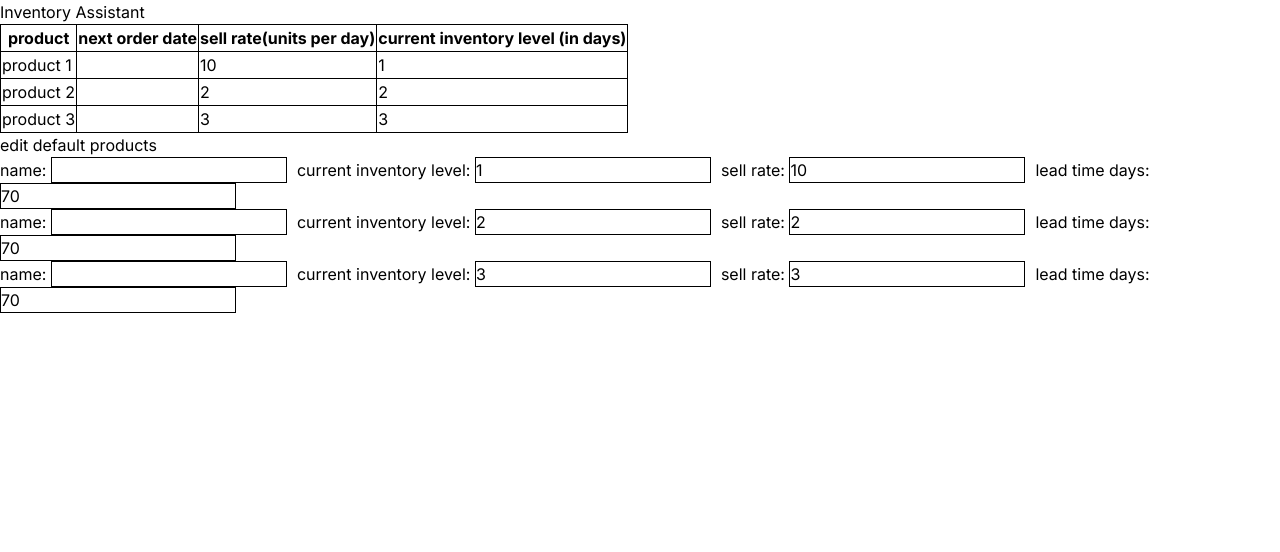
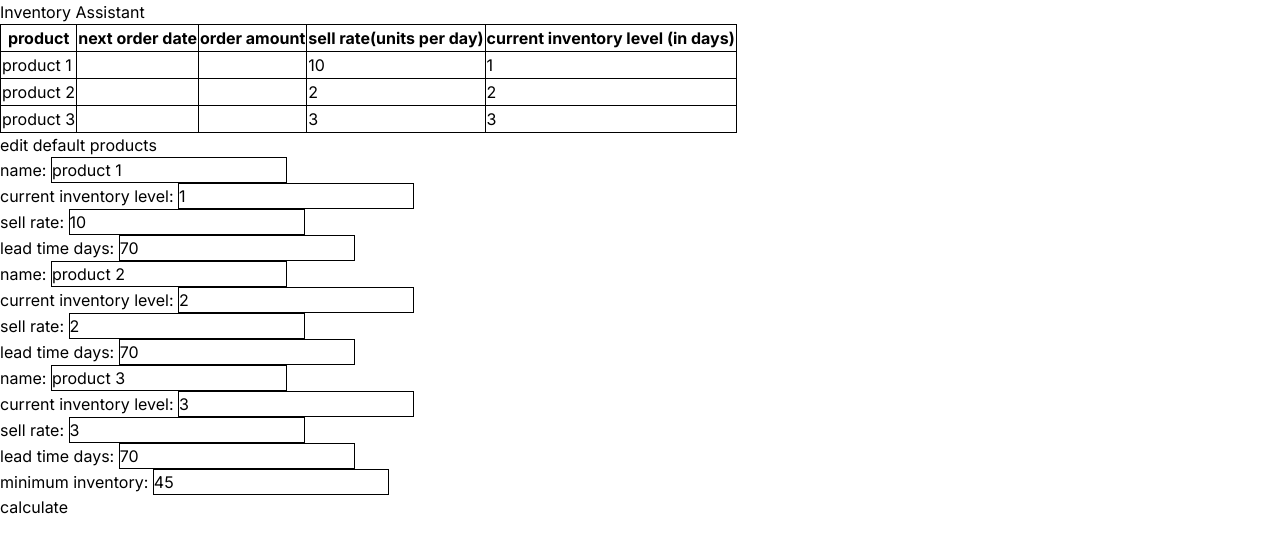
Before and after one commit to bilalsattar24/inventory-assistant, a Next.js app: page / in a window 1280 px wide. Shown: the top 552 px of the page. Built offline with nearby package versions, Linux system fonts and the light colour scheme.

Commit message:
update structure

```diff
--- a/src/app/page.tsx
+++ b/src/app/page.tsx
@@ -2,8 +2,10 @@
 import { useState } from "react";
 
 type Product = {
+  id: number;
   name: string;
   nextOrderDate?: Date;
+  orderAmount?: number;
   currentInventoryLevel: number;
   sellRate: number;
   leadTimeDays: number;
@@ -11,18 +13,21 @@ type Product = {
 
 const defaultProducts = [
   {
+    id: 1,
     name: "product 1",
     currentInventoryLevel: 1,
     sellRate: 10,
     leadTimeDays: 70,
   },
   {
+    id: 2,
     name: "product 2",
     currentInventoryLevel: 2,
     sellRate: 2,
     leadTimeDays: 70,
   },
   {
+    id: 3,
     name: "product 3",
     currentInventoryLevel: 3,
     sellRate: 3,
@@ -32,6 +37,9 @@ const defaultProducts = [
 
 export default function Home() {
   const [products, setProducts] = useState<Product[]>(defaultProducts);
+  const [minimumInventory, setMinimumInventory] = useState(45);
+
+  const calculate = () => {};
 
   return (
     <>
@@ -41,6 +49,7 @@ export default function Home() {
           <tr>
             <th style={{ border: "1px solid black" }}>product</th>
             <th style={{ border: "1px solid black" }}>next order date</th>
+            <th style={{ border: "1px solid black" }}>order amount</th>
             <th style={{ border: "1px solid black" }}>
               sell rate(units per day)
             </th>
@@ -56,6 +65,9 @@ export default function Home() {
               <td style={{ border: "1px solid black" }}>
                 {product.nextOrderDate?.toLocaleDateString()}
               </td>
+              <td style={{ border: "1px solid black" }}>
+                {product.orderAmount}
+              </td>
               <td style={{ border: "1px solid black" }}>{product.sellRate}</td>
 
               <td style={{ border: "1px solid black" }}>
@@ -67,14 +79,14 @@ export default function Home() {
       </table>
 
       {/* ui for editing default products*/}
-      <h2>edit default products</h2>
+      <h1>edit default products</h1>
       {products.map((product, index) => {
         return (
-          <div key={product.name}>
+          <div key={product.id}>
             <label>name: </label>
             <input
+              key={product.id}
               style={{ border: "1px solid black", marginRight: "10px" }}
-              type="number"
               value={product.name}
               onChange={(event) => {
                 const newProducts = [...products];
@@ -82,8 +94,10 @@ export default function Home() {
                 setProducts(newProducts);
               }}
             />
+            <br />
             <label>current inventory level: </label>
             <input
+              key={product.id}
               style={{ border: "1px solid black", marginRight: "10px" }}
               type="number"
               value={product.currentInventoryLevel}
@@ -95,6 +109,7 @@ export default function Home() {
                 setProducts(newProducts);
               }}
             />
+            <br />
             <label>sell rate: </label>
             <input
               style={{ border: "1px solid black", marginRight: "10px" }}
@@ -106,6 +121,8 @@ export default function Home() {
                 setProducts(newProducts);
               }}
             />
+            <br />
+
             <label>lead time days: </label>
             <input
               style={{ border: "1px solid black", marginRight: "10px" }}
@@ -119,8 +136,21 @@ export default function Home() {
             />
           </div>
         );
-        console.log(product);
       })}
+      <div>
+        <label>minimum inventory: </label>
+        <input
+          style={{ border: "1px solid black", marginRight: "10px" }}
+          type="number"
+          value={minimumInventory}
+          onChange={(event) => {
+            setMinimumInventory(Number(event.target.value));
+          }}
+        />
+      </div>
+      <div>
+        <button onClick={calculate}>calculate</button>
+      </div>
     </>
   );
 }
```
